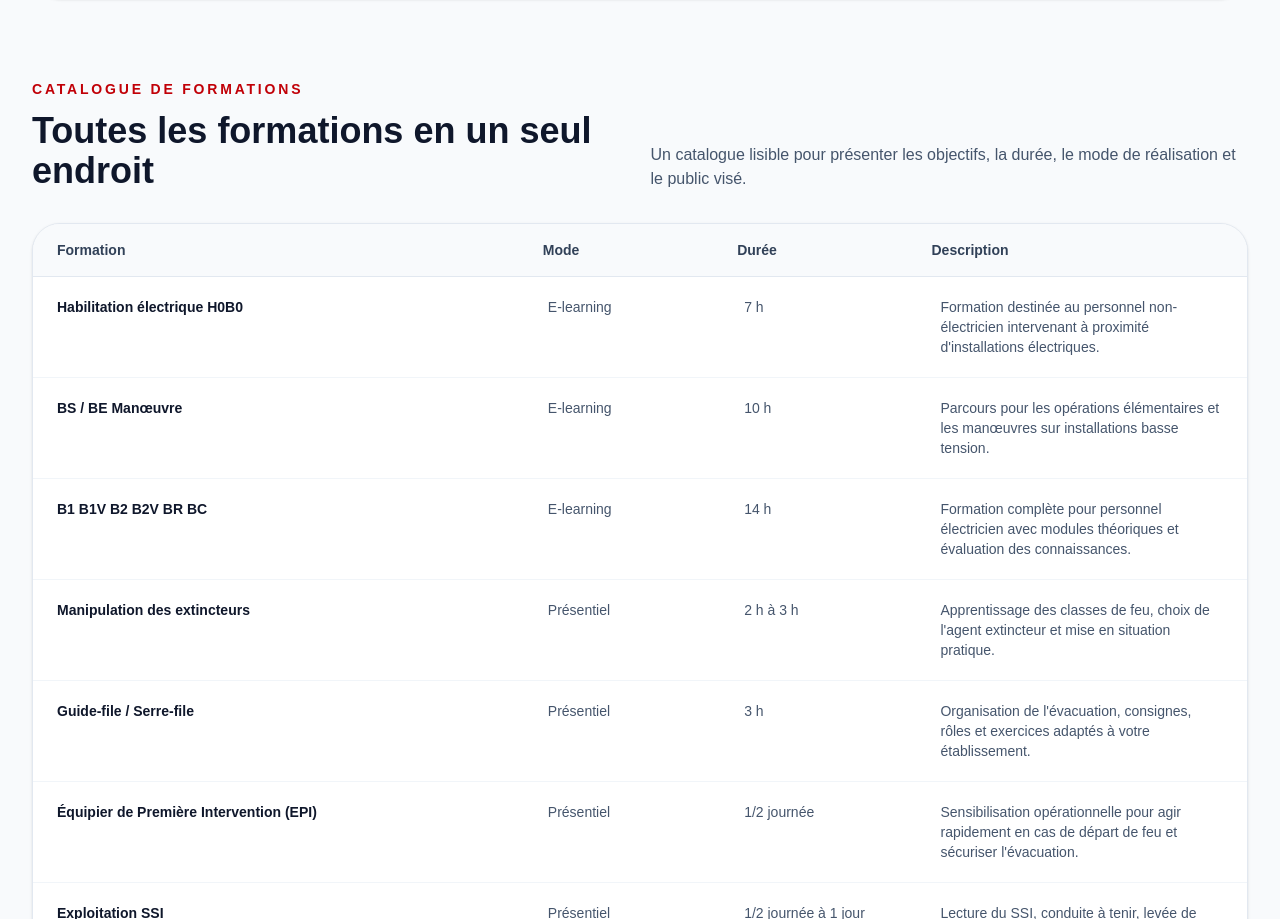
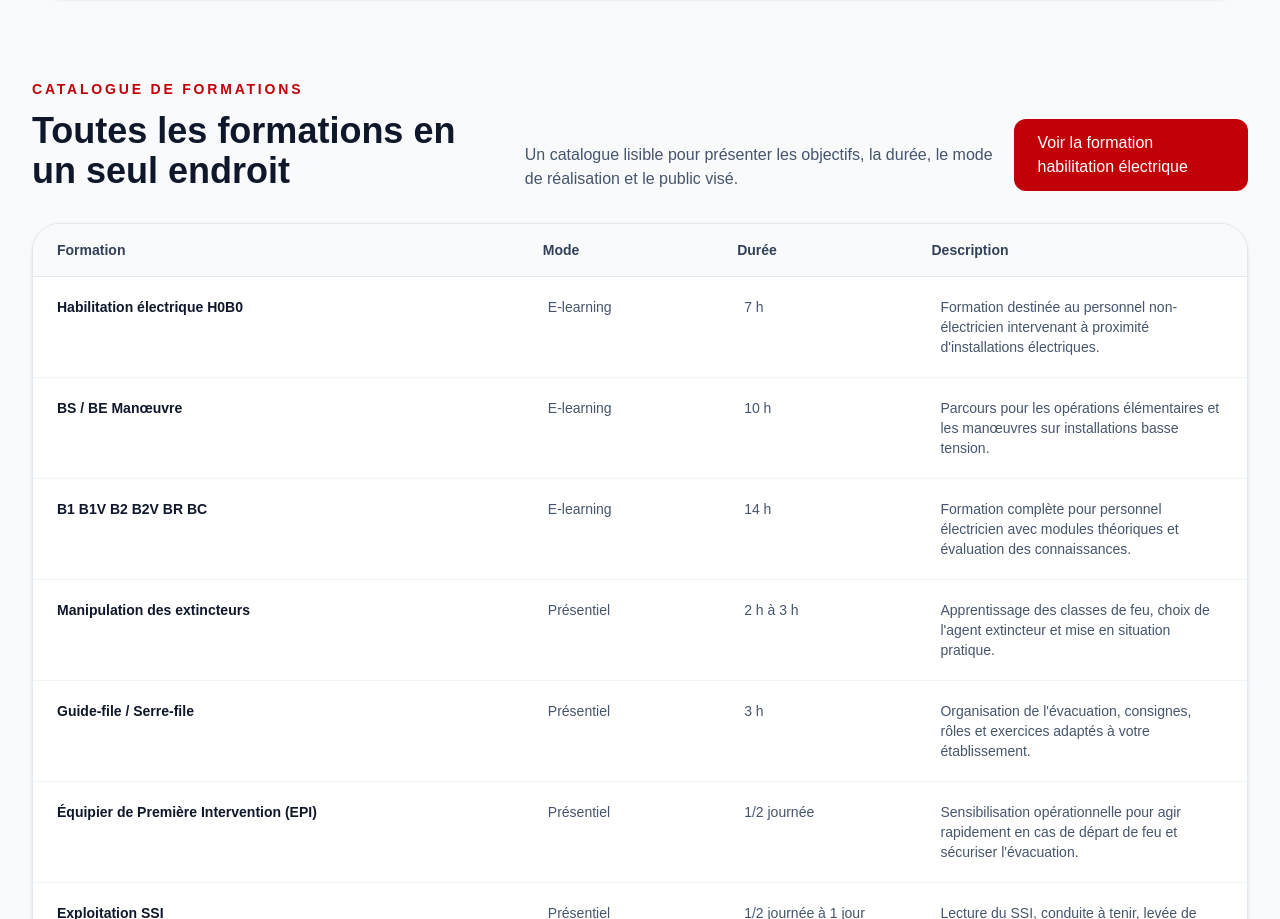
Before and after one commit to Saidh94/prevensia-elearning, a Next.js app: page / in a window 1280 px wide. Shown: the part 2513-3432 px from the top of the page. Built offline with nearby package versions, Linux system fonts and the light colour scheme.

Commit message:
bouton habilitation accueil

```diff
--- a/app/page.tsx
+++ b/app/page.tsx
@@ -410,7 +410,12 @@ export default function Home() {
             <p className="max-w-2xl text-slate-600">
               Un catalogue lisible pour présenter les objectifs, la durée, le mode de
               réalisation et le public visé.
-            </p>
+            </p><a
+  href="/formation-habilitation-electrique"
+  className="inline-block mt-6 bg-red-700 text-white px-6 py-3 rounded-xl hover:bg-red-800 transition"
+>
+  Voir la formation habilitation électrique
+</a>
           </div>
 
           <div className="mt-8 overflow-hidden rounded-[1.75rem] border border-slate-200 bg-white shadow-sm">
```
